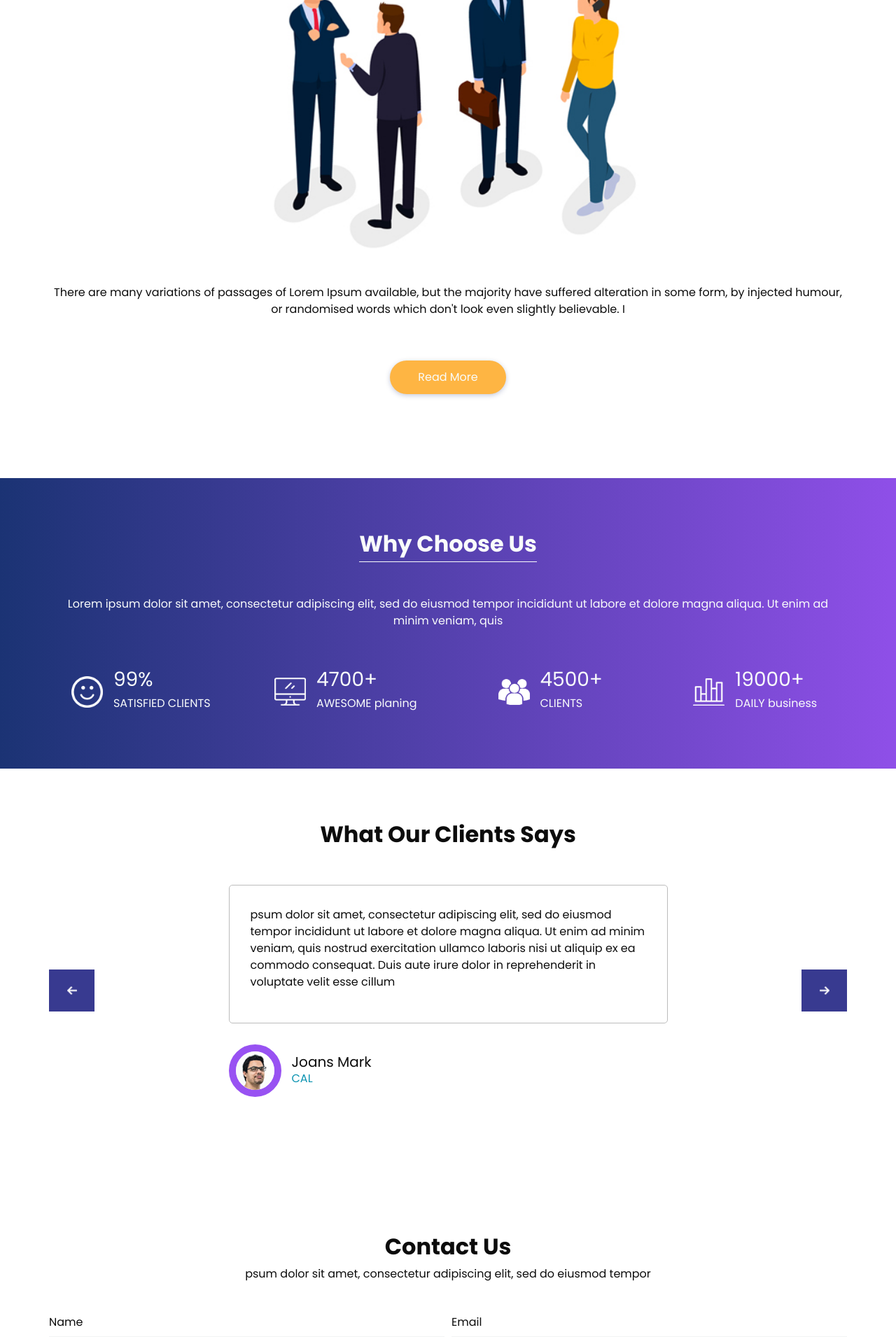
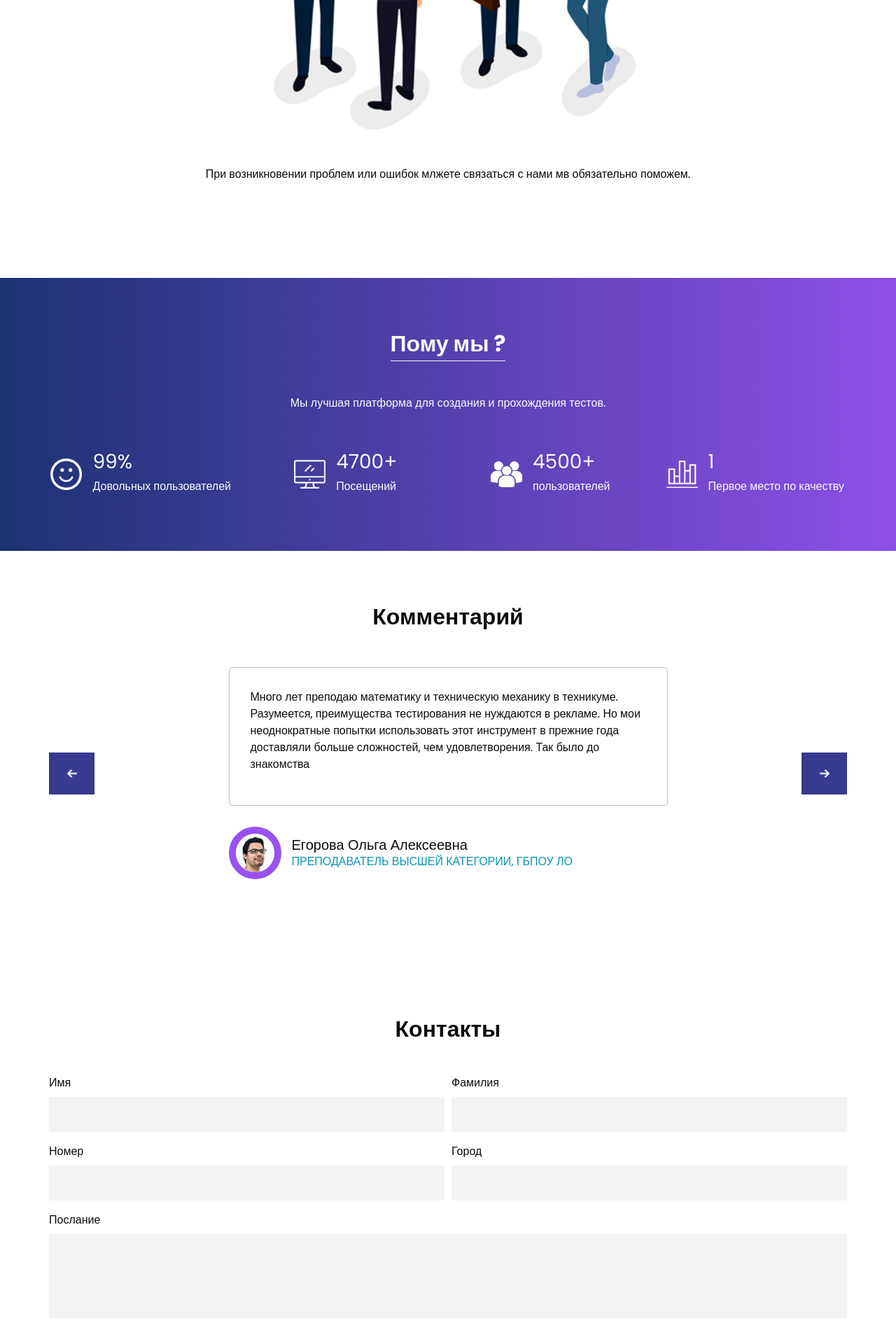
Before and after one commit to star-small/tester, a Django app: page /blog/ in a window 1280 px wide. Shown: the part 3080-4990 px from the top of the page at 70% size. Run offline with Django 4.2, Linux system fonts and the light colour scheme; some libraries are stand-ins or nearby versions.

Commit message:
CreateTestPage -v2 and rus home page -v1

```diff
--- a/app/blogengine/blog/urls.py
+++ b/app/blogengine/blog/urls.py
@@ -2,5 +2,5 @@ from django.urls import path
 from .views import *
 urlpatterns = [
     path('', post_list),
-    path('test', test_list),
+    path('Createtest', test_list),
 ]
--- a/app/blogengine/blogengine/urls.py
+++ b/app/blogengine/blogengine/urls.py
@@ -16,11 +16,10 @@ Including another URLconf
 from unittest.mock import patch
 from django.contrib import admin
 from django.urls import path
-from .views import hello
 from django.urls import include
 
 urlpatterns = [
     path('admin/', admin.site.urls),
-    path('', hello),
+    path('', include('blog.urls')),
     path('blog/', include('blog.urls')),
 ]
--- a/app/blogengine/blogengine/views.py
+++ b/app/blogengine/blogengine/views.py
@@ -1,5 +1,2 @@
 # from http.client import HTTPResponse
 from django.http import HttpResponse
-
-def hello(request):
-    return HttpResponse('<h1>hellos</h1>')
--- a/app/blogengine/templates/index.html
+++ b/app/blogengine/templates/index.html
@@ -36,7 +36,7 @@
             <nav class="navbar navbar-expand-lg custom_nav-container ">
               <a class="navbar-brand" href="index.html">
                 <span>
-                  BigWing
+                  Tester
                 </span>
               </a>
               <button class="navbar-toggler" type="button" data-toggle="collapse" data-target="#navbarSupportedContent" aria-controls="navbarSupportedContent" aria-expanded="false" aria-label="Toggle navigation">
@@ -47,26 +47,26 @@
                 <div class="d-flex  flex-column flex-lg-row align-items-center">
                   <ul class="navbar-nav  ">
                     <li class="nav-item active">
-                      <a class="nav-link" href="index.html">Home <span class="sr-only">(current)</span></a>
+                      <a class="nav-link" href="blog">Главная <span class="sr-only">(current)</span></a>
                     </li>
 
 
 
                     <li class="nav-item">
-                      <a class="nav-link" href="#about">About </a>
+                      <a class="nav-link" href="#about">О нас </a>
                     </li>
                     <li class="nav-item">
-                      <a class="nav-link" href="#contact">Contact</a>
+                      <a class="nav-link" href="#contact">Контакты</a>
                     </li>
                     <li class="nav-item">
-                      <a class="nav-link" href="test">Tests</a>
+                      <a class="nav-link" href="Tests">Тесты</a>
                     </li>
                     <li class="nav-item">
-                      <a class="nav-link" href="contact.html">Crete Test</a>
+                      <a class="nav-link" href="Createtest">Создать тест</a>
                     </li>
-                    <!-- <li class="nav-item">
-                      <a class="nav-link" href="#"> Login</a>
-                    </li> -->
+                    <li class="nav-item">
+                      <a class="nav-link" href="#"> Вход</a>
+                    </li>
                   </ul>
                   <form class="form-inline my-2 my-lg-0 ml-0 ml-lg-4 mb-3 mb-lg-0">
                     <button class="btn  my-2 my-sm-0 nav_search-btn" type="submit"></button>
@@ -94,17 +94,16 @@
                 <div class="col-lg-5 col-md-6">
                   <div class="slider_detail-box">
                     <h1>
-                      Start <br/>
-                      Business with <br/>
-                      Our Company
+                      Начните <br/>
+                      Создовать <br/>
+                      Тесты
                     </h1>
                     <p>
-                      sed do eiusmod tempor incididunt ut labore et dolore magna aliqua. Ut enim ad minim veniam, quis
-                      nostrud exercitation ullamco laboris nisi
+                      Tester — это бесплатный интернет сервис, который позволяет создавать тесты.
                     </p>
                     <div class="btn-box">
                       <a href="" class="btn-1">
-                        Read More
+                        Подробнее
                       </a>
                     </div>
                   </div>
@@ -123,17 +122,16 @@
                 <div class="col-lg-5 col-md-6">
                   <div class="slider_detail-box">
                     <h1>
-                      Start <br/>
-                      Business with <br/>
-                      Our Company
+                      Начните <br/>
+                      Создовать <br/>
+                      Тесты
                     </h1>
                     <p>
-                      sed do eiusmod tempor incididunt ut labore et dolore magna aliqua. Ut enim ad minim veniam, quis
-                      nostrud exercitation ullamco laboris nisi
+                      Вы можете создавать онлайн тесты как и проходить чужые .
                     </p>
                     <div class="btn-box">
                       <a href="" class="btn-1">
-                        Read More
+                        Подробнее
                       </a>
                     </div>
                   </div>
@@ -152,17 +150,16 @@
                 <div class="col-lg-5 col-md-6">
                   <div class="slider_detail-box">
                     <h1>
-                      Start <br/>
-                      Business with <br/>
-                      Our Company
+                      Начните <br/>
+                      Создовать <br/>
+                      Тесты
                     </h1>
                     <p>
-                      sed do eiusmod tempor incididunt ut labore et dolore magna aliqua. Ut enim ad minim veniam, quis
-                      nostrud exercitation ullamco laboris nisi
+                      И для этого Вам не нужно устанавливать на компьютер дополнительные программы.
                     </p>
                     <div class="btn-box">
                       <a href="" class="btn-1">
-                        Read More
+                        Подробнее
                       </a>
                     </div>
                   </div>
@@ -197,7 +194,7 @@
     <div class="container">
       <div class="custom_heading-container">
         <h2>
-          Welcome To Our Company
+          Добро пожаловать
         </h2>
       </div>
       <div class="layout_padding2">
@@ -206,31 +203,24 @@
         </div>
         <div class="detail-box">
           <p>
-            dolor sit amet, consectetur adipiscing elit, sed do eiusmod tempor incididunt ut labore et dolore magna
-            aliqua.
-            Ut enim ad minim veniam, quis nostrud exercitation ullamco laboris nisi ut aliquip ex ea commodo consequat.
-            Duis
-            aute irure dolor in reprehenderit in voluptate velit esse cillum dolore eu
+            Мы — образовательный сервис.
+            На страницах нашего сайта нет информации, которая будет отвлекать от прохождения теста.
+            Основная идея нашей программы — проводить интерактивное тестирование знаний студентов и учеников.
+            Другие виды онлайн тестов тоже можно создавать в нашем сервисе,
+            но мы ориентируемся в первую очередь на потребности педагогов.
           </p>
-          <div>
-            <a href="">
-              Read More
-            </a>
-          </div>
+
         </div>
       </div>
 
     </div>
   </section>
-  <!-- end welcome section -->
-
-  <!-- service section -->
 
   <section class="service_section">
     <div class="container">
       <div class="custom_heading-container">
         <h2>
-          Our Services
+          Кому ?
         </h2>
       </div>
       <div class="service_container layout_padding2">
@@ -240,12 +230,10 @@
           </div>
           <div class="detail-box">
             <h4>
-              Business <br/>
-              Consultant
+              Учителя
             </h4>
             <p>
-              have suffered alteration in some form, by injected humour, or randomised words which don&#39;t look even
-              slightly believable. If you are
+              Создавайте тесты для оценивания знаний учеников и коллег.
             </p>
           </div>
         </div>
@@ -255,12 +243,10 @@
           </div>
           <div class="detail-box">
             <h4>
-              Marketing <br/>
-              Analytics
+               Студентам
             </h4>
             <p>
-              have suffered alteration in some form, by injected humour, or randomised words which don&#39;t look even
-              slightly believable. If you are
+             Проходите тесты дня оттачивания и закрепления материалов.
             </p>
           </div>
         </div>
@@ -270,19 +256,17 @@
           </div>
           <div class="detail-box">
             <h4>
-              Financial <br/>
-              Planning
+              Работникам
             </h4>
             <p>
-              have suffered alteration in some form, by injected humour, or randomised words which don&#39;t look even
-              slightly believable. If you are
+              Создавайте тесты для оценивания знаний сотрудников и коллег.
             </p>
           </div>
         </div>
       </div>
       <div>
         <a href="">
-          Read More
+          Начать
         </a>
       </div>
     </div>
@@ -294,7 +278,7 @@
     <div class="container">
       <div class="custom_heading-container">
         <h2 >
-          <a>you have any business problem ?</a>
+          <a>Сложности ?</a>
         </h2>
       </div>
       <div class="layout_padding2">
@@ -303,14 +287,8 @@
         </div>
         <div class="detail-box">
           <p>
-            There are many variations of passages of Lorem Ipsum available, but the majority have suffered alteration in
-            some form, by injected humour, or randomised words which don&#39;t look even slightly believable. I
+            При возникновении проблем или ошибок млжете связаться с нами мв обязательно поможем.
           </p>
-          <div>
-            <a>
-              Read More
-            </a>
-          </div>
         </div>
       </div>
 
@@ -323,13 +301,12 @@
     <div class="container">
       <div class="custom_heading-container">
         <h2>
-          Why Choose Us
+          Пому мы ?
         </h2>
       </div>
       <div class="content-container">
         <p>
-          Lorem ipsum dolor sit amet, consectetur adipiscing elit, sed do eiusmod tempor incididunt ut labore et dolore
-          magna aliqua. Ut enim ad minim veniam, quis
+          Мы лучшая платформа для создания и прохождения тестов.
         </p>
         <div class="row">
           <div class="col-md-3 col-sm-6">
@@ -341,7 +318,7 @@
                 99%
               </h3>
               <h6>
-                SATISFIED CLIENTS
+                Довольных пользователей
               </h6>
             </div>
           </div>
@@ -354,7 +331,7 @@
                 4700+
               </h3>
               <h6>
-                AWESOME planing
+                Посещений
               </h6>
             </div>
           </div>
@@ -367,7 +344,7 @@
                 4500+
               </h3>
               <h6>
-                CLIENTS
+                пользователей
               </h6>
             </div>
           </div>
@@ -377,10 +354,10 @@
             </div>
             <div class="detail-box">
               <h3>
-                19000+
+                1
               </h3>
               <h6>
-                DAILY business
+                Первое место по качеству
               </h6>
             </div>
           </div>
@@ -396,7 +373,7 @@
   <section class="client_section layout_padding">
     <div class="container">
       <h2>
-        What Our Clients Says
+        Комментарий
       </h2>
       <div id="carouselExampleControls" class="carousel slide" data-ride="carousel">
         <div class="carousel-inner">
@@ -404,11 +381,11 @@
             <div class="client_container layout_padding2">
               <div class="client_text">
                 <p>
-                  psum dolor sit amet, consectetur adipiscing elit, sed do eiusmod tempor incididunt ut labore et dolore
-                  magna
-                  aliqua. Ut enim ad minim veniam, quis nostrud exercitation ullamco laboris nisi ut aliquip ex ea
-                  commodo
-                  consequat. Duis aute irure dolor in reprehenderit in voluptate velit esse cillum
+                  Много лет преподаю математику и техническую механику в техникуме.
+
+                  Разумеется, преимущества тестирования не нуждаются в рекламе.
+                  Но мои неоднократные  попытки использовать этот инструмент в прежние года доставляли больше сложностей,
+                  чем удовлетворения. Так было до знакомства
                 </p>
               </div>
               <div class="detail-box">
@@ -417,10 +394,10 @@
                 </div>
                 <div class="name">
                   <h5>
-                    Joans Mark
+                    Егорова Ольга Алексеевна
                   </h5>
                   <p>
-                    cal
+                    преподаватель высшей категории, ГБПОУ ЛО
                   </p>
                 </div>
               </div>
@@ -430,11 +407,10 @@
             <div class="client_container layout_padding2">
               <div class="client_text">
                 <p>
-                  psum dolor sit amet, consectetur adipiscing elit, sed do eiusmod tempor incididunt ut labore et dolore
-                  magna
-                  aliqua. Ut enim ad minim veniam, quis nostrud exercitation ullamco laboris nisi ut aliquip ex ea
-                  commodo
-                  consequat. Duis aute irure dolor in reprehenderit in voluptate velit esse cillum
+                  В связи с переводом студентов ВУЗов на дистанционное обучение встал вопрос о быстром и
+                  качественном развертывании СДО. Наша кафедра решила развернуть СДО самостоятельно и находкой для нас
+                  явилась система Tester. Несмотря на некоторые шероховатости, с нашей точки зрения, она лучшая по соотношению "цена-качество-удобство".
+                  Идеального ничего нет, но СДОиТ Tester близка к нему.
                 </p>
               </div>
               <div class="detail-box">
@@ -443,10 +419,10 @@
                 </div>
                 <div class="name">
                   <h5>
-                    Joans Mark
+                    Клыков Алексей Игоревич
                   </h5>
                   <p>
-                    cal
+                    Старший преподаватель ФГБОУ ВО СГМУ
                   </p>
                 </div>
               </div>
@@ -456,11 +432,12 @@
             <div class="client_container layout_padding2">
               <div class="client_text">
                 <p>
-                  psum dolor sit amet, consectetur adipiscing elit, sed do eiusmod tempor incididunt ut labore et dolore
-                  magna
-                  aliqua. Ut enim ad minim veniam, quis nostrud exercitation ullamco laboris nisi ut aliquip ex ea
-                  commodo
-                  consequat. Duis aute irure dolor in reprehenderit in voluptate velit esse cillum
+                  В связи со сложившейся эпидемиологической обстановкой школы России перешли в 4 четверти 2019-2020 учебного года на дистанционное обучение.
+                  Многие учителя столкнулись с проблемой обратной связи при дистанционном взаимодействии с учащимися.
+                  Возникли вопросы о том, каким образом дети смогут пересылать выполненные задания своим педагогам.
+                  С такой проблемой столкнулась и я. И для меня настоящей находкой стал сервис Tester!
+                  Создать тест на этой платформе даже мне,
+                  не слишком продвинутому пользователю, оказалось очень просто.
                 </p>
               </div>
               <div class="detail-box">
@@ -469,10 +446,10 @@
                 </div>
                 <div class="name">
                   <h5>
-                    Joans Mark
+                    Тананко Надежда Викторовна
                   </h5>
                   <p>
-                    cal
+                    учитель МАОУ СОШ № 102
                   </p>
                 </div>
               </div>
@@ -494,47 +471,41 @@
   <section class="contact_section layout_padding">
     <div class="container contact_heading">
       <h2>
-        Contact Us
+        Контакты
       </h2>
-      <p>
-        psum dolor sit amet, consectetur adipiscing elit, sed do eiusmod tempor
-      </p>
     </div>
     <div class="container">
       <form>
         <div class="form-row">
           <div class="form-group col-md-6">
-            <label for="inputName4">Name</label>
+            <label for="inputName4">Имя</label>
             <input type="text" class="form-control" id="inputName4"/>
           </div>
           <div class="form-group col-md-6">
-            <label for="inputEmail4">Email</label>
-            <input type="email" class="form-control" id="inputEmail4"/>
+            <label for="inputEmail4">Фамилия</label>
+            <input type="text" class="form-control" id="inputEmail4"/>
           </div>
 
         </div>
         <div class="form-row">
           <div class="form-group col-md-6">
-            <label for="inputNumber4">Phone number</label>
+            <label for="inputNumber4">Номер</label>
             <input type="tel" class="form-control" id="inputNumber4"/>
           </div>
           <div class="form-group col-md-6">
-            <label for="inputState">Select Service</label>
-            <select id="inputState" class="form-control">
-              <option selected=""></option>
-              <option>...</option>
-            </select>
+            <label for="inputNumber4">Город</label>
+            <input type="tel" class="form-control" id="inputNumber4"/>
           </div>
 
         </div>
         <div class="form-group">
-          <label for="inputMessage">Message</label>
+          <label for="inputMessage">Послание</label>
           <input type="text" class="form-control" id="inputMessage" placeholder=""/>
         </div>
     </div>
 
     <div class="d-flex justify-content-center">
-      <button type="submit" class="">Send</button>
+      <button type="submit" class="">Отправить</button>
     </div>
     </form>
 
@@ -547,7 +518,7 @@
     <section class="info_section layout_padding2-bottom">
       <div class="container">
         <h3 class="" >
-          <a name="contact">BigWing</a>
+          <a name="contact">Tester</a>
         </h3>
       </div>
       <div class="container info_content">
@@ -588,33 +559,6 @@
                     </a>
                   </li>
                 </ul>
-                <ul class="ml-3 ml-md-5">
-                  <li>
-                    <a href="">
-                      Loram ipusm
-                    </a>
-                  </li>
-                  <li>
-                    <a href="">
-                      Loram ipusm
-                    </a>
-                  </li>
-                  <li>
-                    <a href="">
-                      Loram ipusm
-                    </a>
-                  </li>
-                  <li>
-                    <a href="">
-                      Loram ipusm
-                    </a>
-                  </li>
-                  <li>
-                    <a href="">
-                      Loram ipusm
-                    </a>
-                  </li>
-                </ul>
               </div>
             </div>
             <div class="col-md-6 col-lg-4">
@@ -651,33 +595,7 @@
                     </a>
                   </li>
                 </ul>
-                <ul class="ml-3 ml-md-5">
-                  <li>
-                    <a href="">
-                      Lorem ipsum dolor
-                    </a>
-                  </li>
-                  <li>
-                    <a href="">
-                      sit amet, consectetur
-                    </a>
-                  </li>
-                  <li>
-                    <a href="">
-                      adipiscing elit,
-                    </a>
-                  </li>
-                  <li>
-                    <a href="">
-                      sed do eiusmod
-                    </a>
-                  </li>
-                  <li>
-                    <a href="">
-                      tempor incididunt
-                    </a>
-                  </li>
-                </ul>
+
               </div>
             </div>
             <div class="col-md-6 col-lg-4">
@@ -714,33 +632,7 @@
                     </a>
                   </li>
                 </ul>
-                <ul class="ml-3 ml-md-5">
-                  <li>
-                    <a href="">
-                      Lorem ipsum
-                    </a>
-                  </li>
-                  <li>
-                    <a href="">
-                      dolor sit amet,
-                    </a>
-                  </li>
-                  <li>
-                    <a href="">
-                      consectetur
-                    </a>
-                  </li>
-                  <li>
-                    <a href="">
-                      adipiscing
-                    </a>
-                  </li>
-                  <li>
-                    <a href="">
-                      elit, sed do eiusmod
-                    </a>
-                  </li>
-                </ul>
+
               </div>
             </div>
           </div>
--- /dev/null
+++ b/app/how to push.txt
@@ -0,0 +1,4 @@
+git checkout main
+git add dir
+git commit -m""
+git push origin main -f
```
Also changed, not shown: app/blogengine/blog/static/css/testpage.css (+7 -5 lines), app/blogengine/templates/tests.html (+175 -23 lines), 1 other file.
